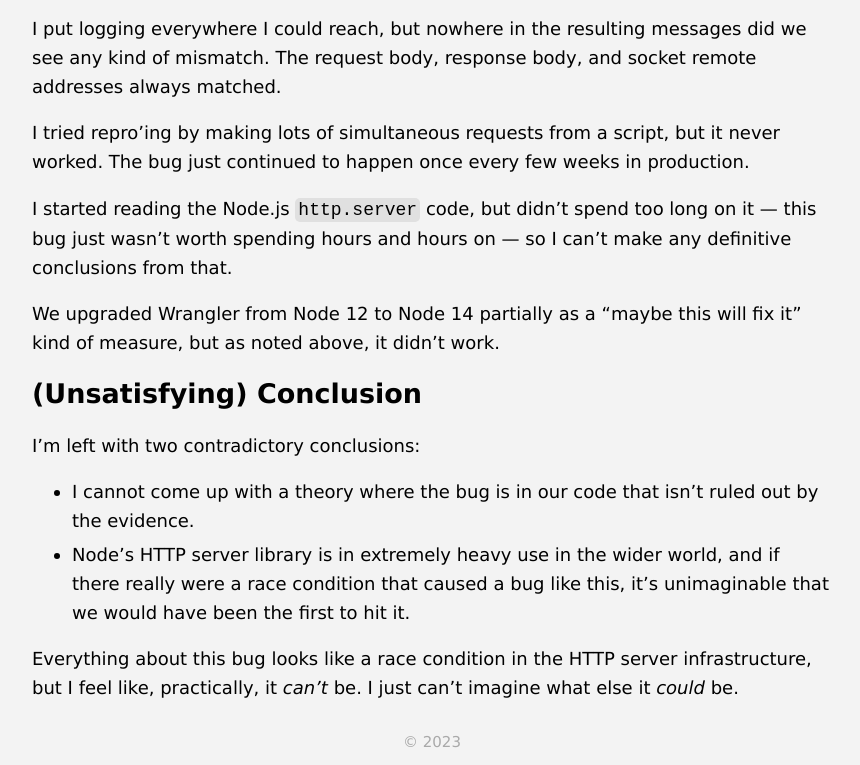
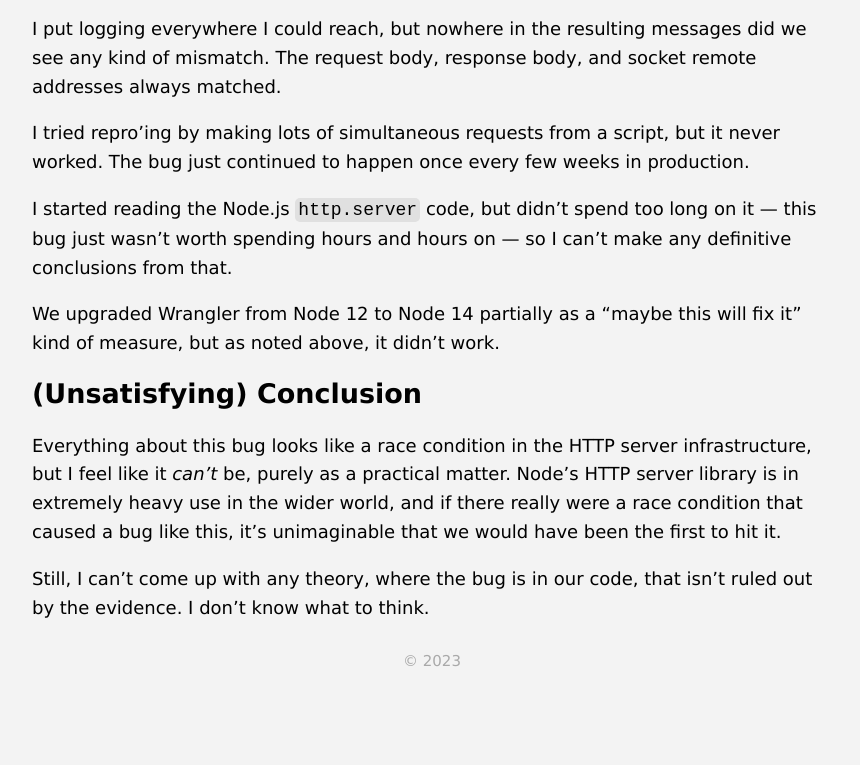
Before and after one commit to oyamauchi/oyamauchi.github.io, an Eleventy site: page debugging-stories/wrong-response.md in a window 1280 px wide. Shown: the part 2347-3112 px from the top of the page, without its empty margins (208-1068 px from the left). After the commit the page ends 3031 px from the top, so only its background shows below. Built offline with nearby package versions, Linux system fonts and the light colour scheme; Eleventy itself is replaced by a stand-in of ours; files that its build step writes are made by us from their sources; what markdown-it-table would draw is missing.

Commit message:
minor edit to wrong-response

```diff
--- a/debugging-stories/wrong-response.md
+++ b/debugging-stories/wrong-response.md
@@ -56,9 +56,6 @@ We upgraded Wrangler from Node 12 to Node 14 partially as a "maybe this will fix
 
 ## (Unsatisfying) Conclusion
 
-I'm left with two contradictory conclusions:
+Everything about this bug looks like a race condition in the HTTP server infrastructure, but I feel like it _can't_ be, purely as a practical matter. Node's HTTP server library is in extremely heavy use in the wider world, and if there really were a race condition that caused a bug like this, it's unimaginable that we would have been the first to hit it.
 
-- I cannot come up with a theory where the bug is in our code that isn't ruled out by the evidence.
-- Node's HTTP server library is in extremely heavy use in the wider world, and if there really were a race condition that caused a bug like this, it's unimaginable that we would have been the first to hit it.
-
-Everything about this bug looks like a race condition in the HTTP server infrastructure, but I feel like, practically, it _can't_ be. I just can't imagine what else it _could_ be.
+Still, I can't come up with any theory, where the bug is in our code, that isn't ruled out by the evidence. I don't know what to think.
```
